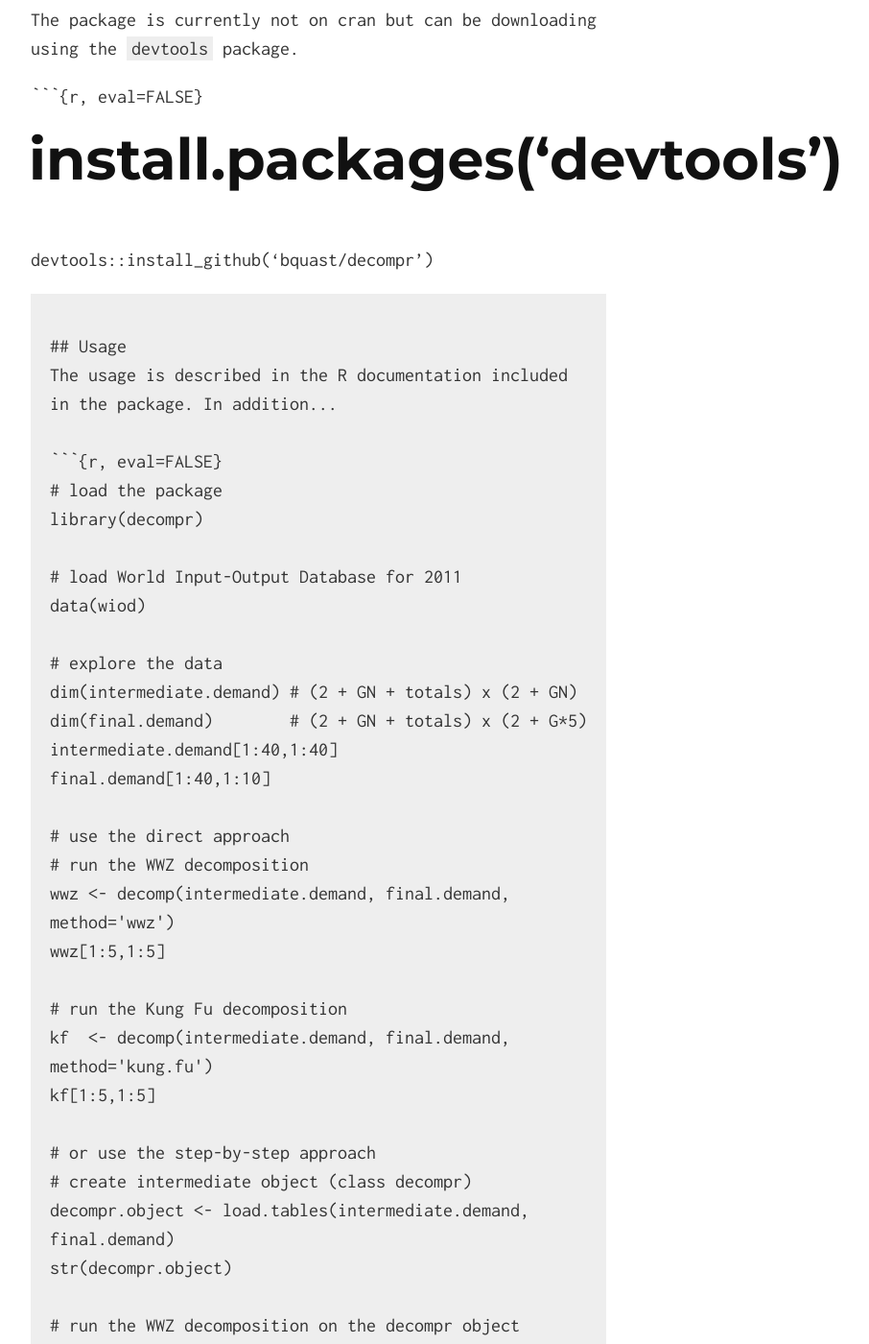
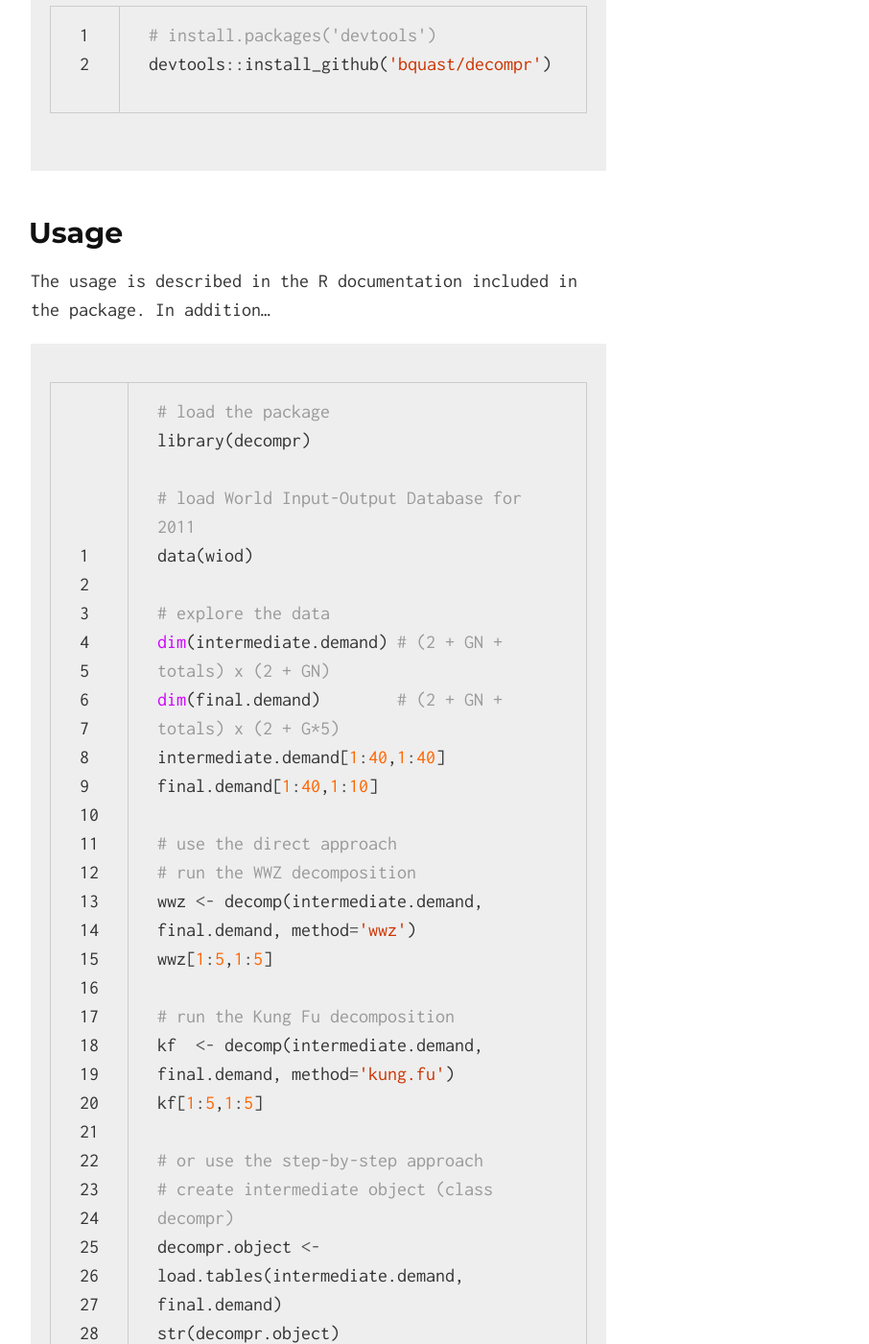
Before and after one commit to bquast/decompr, a Jekyll site: the page built from index.html, in a window 1280 px wide and 1400 px high, scrolled down 464 px. Shown: the whole window at 96% size, without its empty margins (308-1214 px from the left). Built offline with Jekyll 4.4.1, drawn with Linux system fonts in a browser that asks for light colours; Markdown is read by kramdown in place of the engine named in the settings; some of the changed text lies outside the part shown.

Commit message:
fix rendering and highlighting

````diff
--- a/_config.yml
+++ b/_config.yml
@@ -1,5 +1,5 @@
-markdown:       redcarpet
-highlight:      pygments
+markdown:         redcarpet
+highlighter:      pygments
 
 title_tag_text: decompr, R package
 h1_tag_text:    decompr
--- a/_includes/index.md
+++ b/_includes/index.md
@@ -1,20 +1,18 @@
-# decompr
-
 This page describes the R package decompr.
 
 
 ## Installation
 The package is currently not on cran but can be downloading using the `devtools` package.
 
-```{r, eval=FALSE}
+{% highlight r linenos %}
 # install.packages('devtools')
 devtools::install_github('bquast/decompr')
-```
+{% endhighlight %}
 
 ## Usage
 The usage is described in the R documentation included in the package. In addition...
 
-```{r, eval=FALSE}
+{% highlight r linenos %}
 # load the package
 library(decompr)
 
@@ -48,7 +46,7 @@ wwz[1:5,1:5]
 # run the Kung Fu decomposition on the decompr object
 kf  <- kung.fu(decompr.object)
 kf[1:5,1:5]
-```
+{% endhighlight %}
 
 ## Contribute
 The development version is available on Github, in fact this page is a branch of the **decompr** repository. The repository can be found at https://github.com/bquast/decompr.
````
